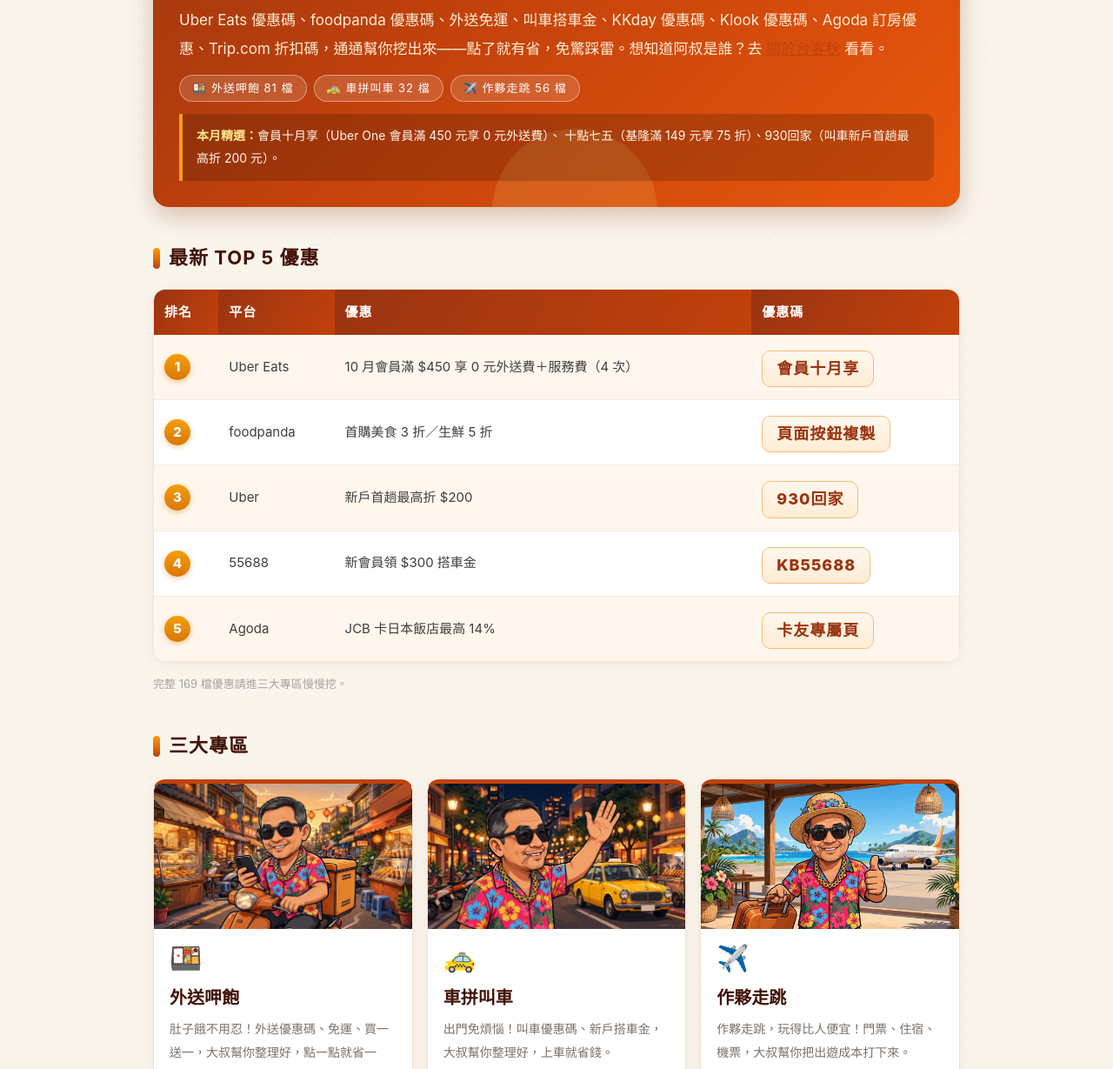
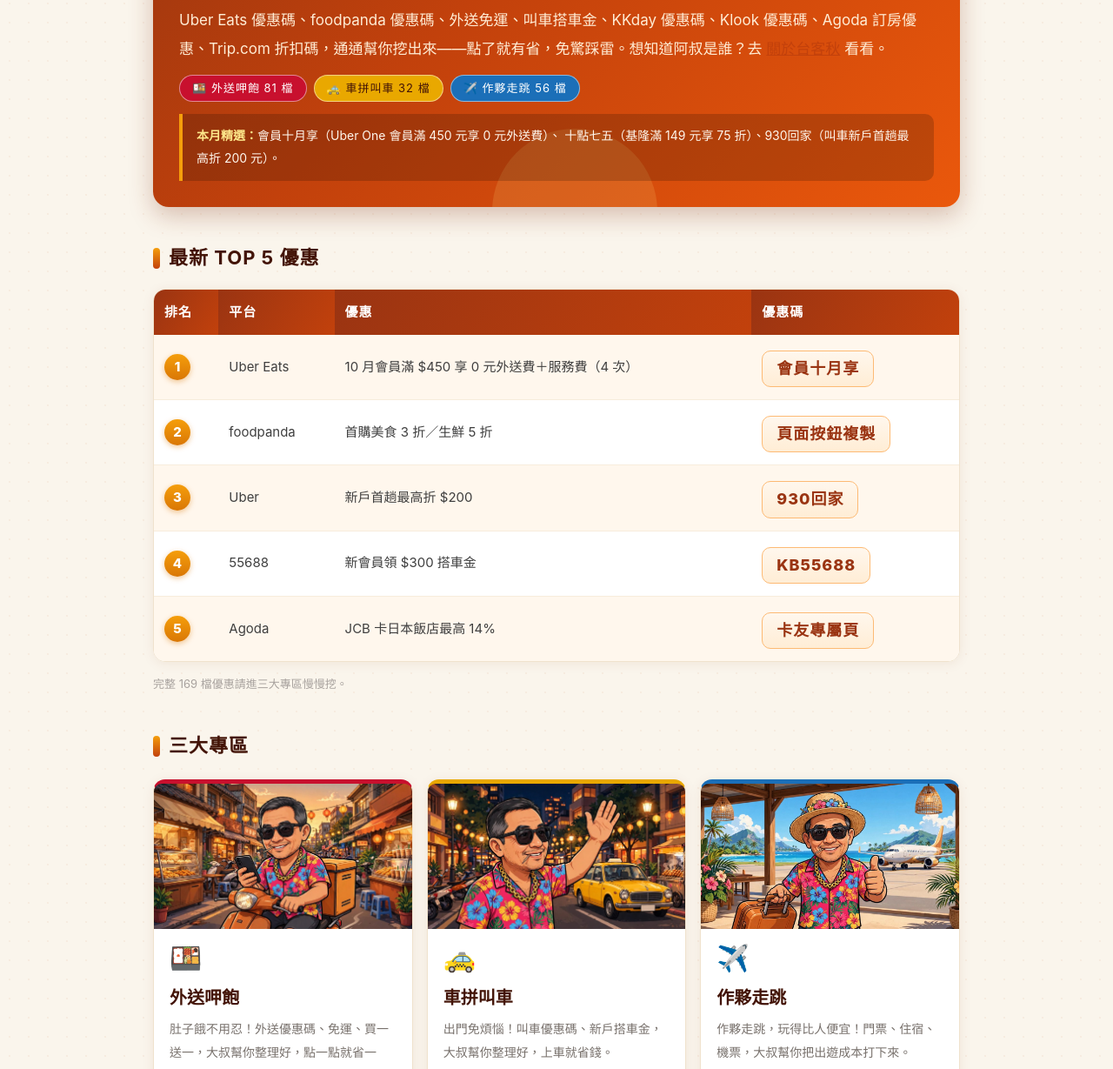
Before and after one commit to taipeiwolf2/taikeqiu, an Astro site: page / in a window 1280 px wide. Shown: the part 711-1940 px from the top of the page at 87% size. Built offline with nearby package versions, Linux system fonts and the light colour scheme; Astro itself is replaced by a stand-in of ours.

Commit message:
台客三原色＋優惠碼一鍵複製並前往：src/pages/index.astro

```diff
--- a/src/pages/index.astro
+++ b/src/pages/index.astro
@@ -36,7 +36,7 @@ const jsonld = {
     </p>
     <div class="chips">
       {data.categories.map((c) => (
-        <span class="chip">{icons[c.slug] || '🎁'} {c.title} {c.dealCount} 檔</span>
+        <span class={`chip cat-${c.slug}`}>{icons[c.slug] || '🎁'} {c.title} {c.dealCount} 檔</span>
       ))}
     </div>
     <p class="pick">
@@ -73,7 +73,7 @@ const jsonld = {
   <h2 class="plat">三大專區</h2>
   <div class="cards">
     {data.categories.map((c) => (
-      <a class="card" href={`/${c.slug}/`}>
+      <a class={`card cat-${c.slug}`} href={`/${c.slug}/`}>
         <img class="card-img" src={`/img/cat-${c.slug}.jpg`} alt={`${c.title}吉祥物插畫`} loading="lazy" />
         <div class="icon">{icons[c.slug] || '🎁'}</div>
         <h2>{c.title}</h2>
```
